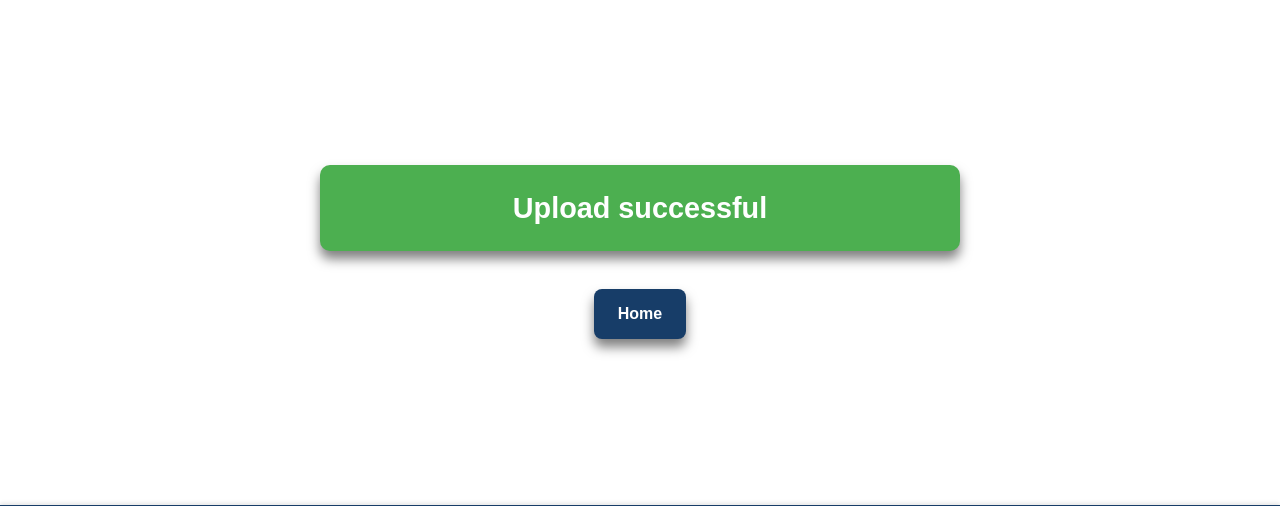
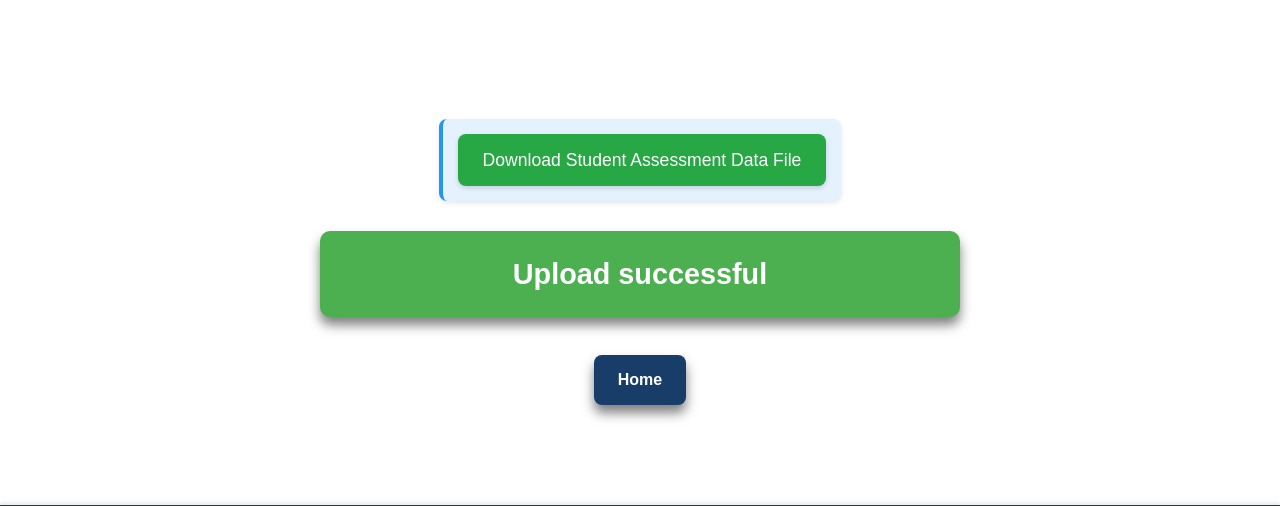
Before and after one commit to owensweet/proj1047-accreditation-db, a Django app: page /form/success/ in a window 1280 px wide. Shown: the part 164-670 px from the top of the page. Run offline with Django 5.2, Linux system fonts and the light colour scheme; the visitor is signed in with stand-in values (Sample User, id 1).

Commit message:
(added download button, fixed ga and gai information in form)

```diff
--- a/frontend/static/css/form4.css
+++ b/frontend/static/css/form4.css
@@ -227,3 +227,39 @@
     background-color: #0b1f37;
     transform: translateY(1px);
 }
+
+/* Download Button */
+.download-button-container {
+    margin: 20px auto 30px;
+    text-align: center;
+    max-width: 600px;
+    padding: 15px;
+    background-color: #e3f2fd;
+    border-radius: 8px;
+    box-shadow: 0 2px 5px rgba(0,0,0,0.1);
+    border-left: 4px solid #2196F3;
+}
+
+.download-button {
+    display: inline-block;
+    background-color: #28a745;
+    color: white;
+    padding: 12px 25px;
+    border-radius: 8px;
+    font-size: 1.1rem;
+    text-decoration: none;
+    text-align: center;
+    transition: background-color 0.3s ease, transform 0.2s ease;
+    box-shadow: 0 2px 5px rgba(0,0,0,0.15);
+}
+
+.download-button:hover {
+    background-color: #218838;
+    color: white;
+    text-decoration: none;
+    transform: translateY(-2px);
+}
+
+.download-button:active {
+    transform: translateY(0);
+}
--- a/frontend/templates/bcit_accreditation/bcit_accred_f4_successful_upload.html
+++ b/frontend/templates/bcit_accreditation/bcit_accred_f4_successful_upload.html
@@ -9,6 +9,11 @@
 
 {% block content %}
 <div class="f4container">
+    <!-- Download Button Container -->
+    <div class="download-button-container">
+        <a href="{% url 'download_assessment' %}" class="download-button">Download Student Assessment Data File</a>
+    </div>
+
     <!-- Success Message Container -->
     <div class="success-container">
         <h2>Upload successful</h2>
@@ -24,16 +29,18 @@
 {% block extra_js %}
 <script>
     document.addEventListener('DOMContentLoaded', function() {
-        // Clear all session storage data for the multi-step form
+        // Clear form data but keep CSV file information
         sessionStorage.removeItem('f1FormData');
         sessionStorage.removeItem('f2FormData');
         sessionStorage.removeItem('f3FormData');
-        sessionStorage.removeItem('csvFileName');
-        sessionStorage.removeItem('csvFileContent');
 
-        // Add click handler for home button (although not strictly necessary)
+        // CSV file content is preserved for download
+
+        // Add click handler for home button - clear CSV data when going home
         document.getElementById('homeButton').addEventListener('click', function() {
-            // We could do additional cleanup here if needed
+            // Clean up CSV data when returning to home
+            sessionStorage.removeItem('csvFileName');
+            sessionStorage.removeItem('csvFileContent');
             window.location.href = '{% url "home" %}';
         });
     });
```
Also changed, not shown: frontend/templates/bcit_accreditation/bcit_accred_f1_course_and_ga.html (+41 -40 lines).
